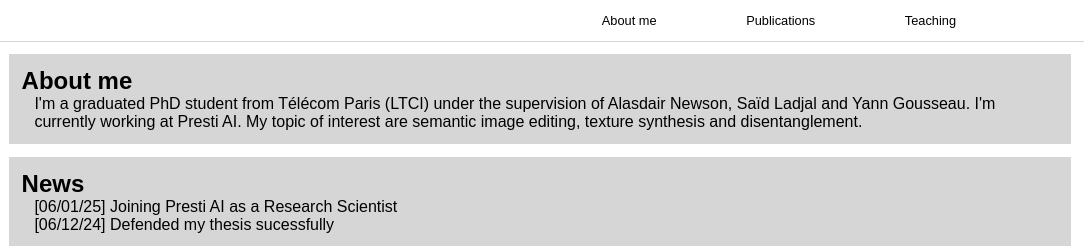
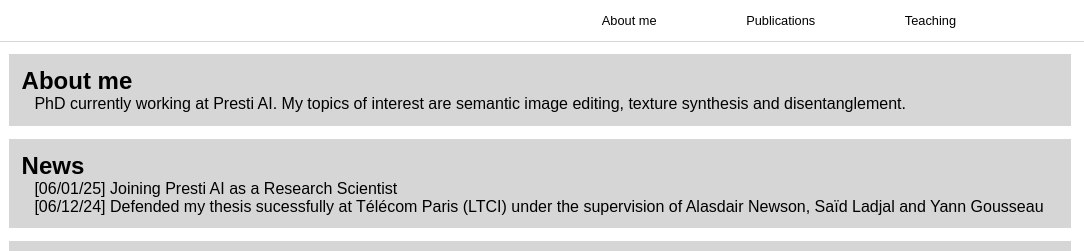
Before and after one commit to Gwilherm-LESNE/Gwilherm-LESNE.github.io, a plain HTML site: page index.html in a window 1280 px wide. Shown: the top 251 px of the page, 196-1280 px from the left. Drawn offline with Linux system fonts and the light colour scheme.

Commit message:
Update index.html

```diff
--- a/index.html
+++ b/index.html
@@ -39,8 +39,8 @@
 					<nav id="nav">
 						<ul>
 							<li class="menu_box" id="teaching_box">	<a href="#" class="menu">Teaching</a></li>
-							<li class="menu_box">					<a href="#" class="menu">Publications</a></li>
-							<li class="menu_box">					<a href="#" class="menu">About me</a></li>
+							<li class="menu_box">			<a href="#" class="menu">Publications</a></li>
+							<li class="menu_box">			<a href="#" class="menu">About me</a></li>
 						</ul>
 					</nav>
 
@@ -49,8 +49,8 @@
 					<div class="content">
 						<h2>About me</h2>
 						<div style="margin-left: 1vw;">
-							<p>I'm a graduated PhD student from Télécom Paris (LTCI) under the supervision of Alasdair Newson, Saïd Ladjal and Yann Gousseau. I'm currently working at Presti AI.
-								My topic of interest are semantic image editing, texture synthesis and disentanglement.</p>
+							<p>PhD currently working at Presti AI.
+							My topics of interest are semantic image editing, texture synthesis and disentanglement.</p>
 						</div>
 					</div>
 					<div class="content">
@@ -59,13 +59,12 @@
 							<p>[06/01/25] Joining Presti AI as a Research Scientist</p>
 						</div>
 						<div style="margin-left: 1vw;">
-							<p>[06/12/24] Defended my thesis sucessfully</p>
+							<p>[06/12/24] Defended my thesis sucessfully at Télécom Paris (LTCI) under the supervision of Alasdair Newson, Saïd Ladjal and Yann Gousseau</p>
 						</div>
 					</div>
 
 					<div class="content">
 						<h2>Publications</h2>
-
 						<div style="margin-left: 1vw; margin-top: 1vw">
 							<p><b>Neural Film Grain Rendering </b>- <i> preprint</i> </p>
 							<p>Gwilherm Lesné, Yann Gousseau*, Saïd Ladjal*, Alasdair Newson* <span class="note">   * : equal contribution</span></p>
```
